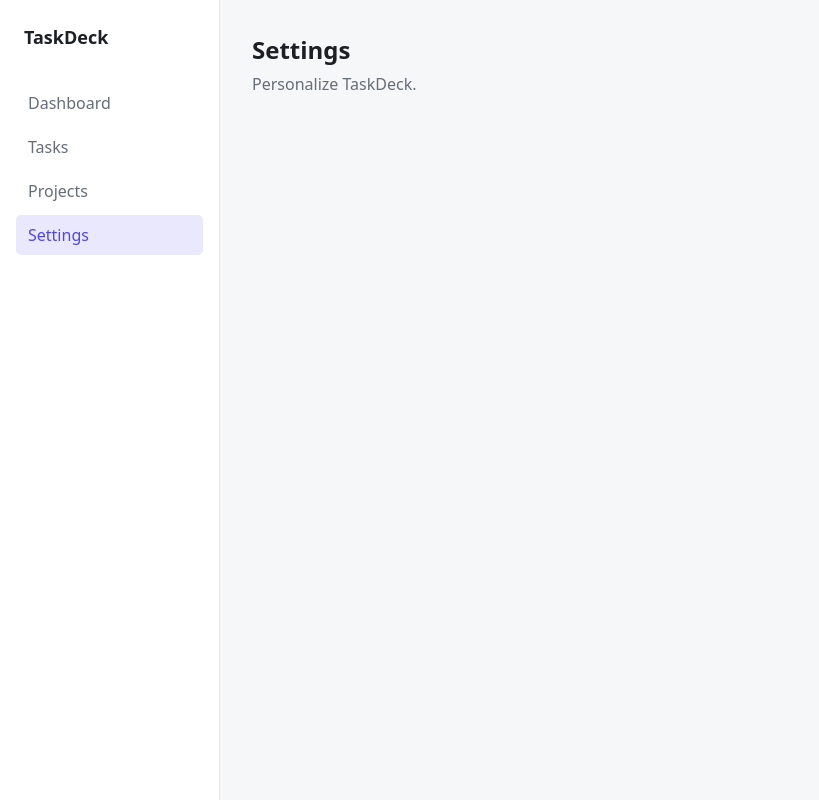
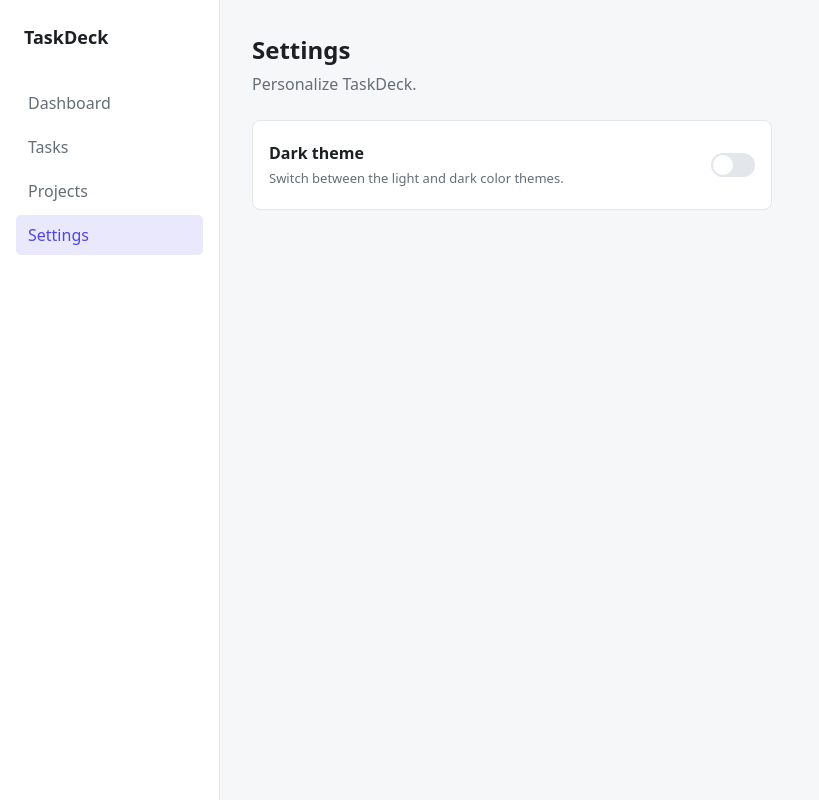
Before and after one commit to smithernest2026/taskdeck, a React (Vite) app: page /settings in a window 1280 px wide. Shown: the whole page, without its empty margins (0-819 px from the left). Built offline with nearby package versions, Linux system fonts and the light colour scheme.

Commit message:
feat: add dark theme toggle and Settings page
Add a ThemeProvider that persists the theme and reflects it on the
document root, and a Settings page with an accessible switch (role=switch,
aria-checked) to toggle dark mode.

```diff
--- a/src/App.tsx
+++ b/src/App.tsx
@@ -1,5 +1,6 @@
 import { BrowserRouter, Route, Routes } from 'react-router-dom';
 import { StoreProvider } from './store/StoreContext';
+import { ThemeProvider } from './hooks/ThemeContext';
 import Layout from './components/Layout';
 import DashboardPage from './pages/DashboardPage';
 import TasksPage from './pages/TasksPage';
@@ -9,6 +10,7 @@ import SettingsPage from './pages/SettingsPage';
 export default function App() {
   return (
     <StoreProvider>
+      <ThemeProvider>
         <BrowserRouter>
           <Routes>
             <Route element={<Layout />}>
@@ -19,6 +21,7 @@ export default function App() {
             </Route>
           </Routes>
         </BrowserRouter>
+      </ThemeProvider>
     </StoreProvider>
   );
 }
--- /dev/null
+++ b/src/hooks/ThemeContext.tsx
@@ -0,0 +1,24 @@
+import { createContext, useContext, type ReactNode } from 'react';
+import { useTheme, type Theme } from './useTheme';
+
+interface ThemeContextValue {
+  theme: Theme;
+  toggleTheme: () => void;
+}
+
+const ThemeContext = createContext<ThemeContextValue | null>(null);
+
+export function ThemeProvider({ children }: { children: ReactNode }) {
+  const value = useTheme();
+  return (
+    <ThemeContext.Provider value={value}>{children}</ThemeContext.Provider>
+  );
+}
+
+export function useThemeContext(): ThemeContextValue {
+  const value = useContext(ThemeContext);
+  if (!value) {
+    throw new Error('useThemeContext must be used within a ThemeProvider');
+  }
+  return value;
+}
--- /dev/null
+++ b/src/hooks/useTheme.ts
@@ -0,0 +1,32 @@
+import { useCallback, useEffect, useState } from 'react';
+import { loadState, saveState } from '../lib/storage';
+
+export type Theme = 'light' | 'dark';
+
+const STORAGE_KEY = 'taskdeck.theme';
+
+interface ThemeControls {
+  theme: Theme;
+  toggleTheme: () => void;
+}
+
+/**
+ * Manage the active color theme, persisting the choice and reflecting it on
+ * the document root via the data-theme attribute the CSS variables key off.
+ */
+export function useTheme(): ThemeControls {
+  const [theme, setTheme] = useState<Theme>(() =>
+    loadState<Theme>(STORAGE_KEY, 'light')
+  );
+
+  useEffect(() => {
+    document.documentElement.setAttribute('data-theme', theme);
+    saveState(STORAGE_KEY, theme);
+  }, [theme]);
+
+  const toggleTheme = useCallback(() => {
+    setTheme((current) => (current === 'light' ? 'dark' : 'light'));
+  }, []);
+
+  return { theme, toggleTheme };
+}
--- /dev/null
+++ b/src/pages/SettingsPage.css
@@ -0,0 +1,56 @@
+.settings__panel {
+  background: var(--color-surface);
+  border: 1px solid var(--color-border);
+  border-radius: var(--radius);
+  padding: var(--space-2) var(--space-4);
+  max-width: 520px;
+}
+
+.settings__row {
+  display: flex;
+  align-items: center;
+  justify-content: space-between;
+  gap: var(--space-4);
+  padding: var(--space-3) 0;
+}
+
+.settings__label {
+  margin: 0;
+  font-weight: 600;
+}
+
+.settings__hint {
+  margin: var(--space-1) 0 0;
+  font-size: 13px;
+  color: var(--color-text-muted);
+}
+
+.settings__switch {
+  position: relative;
+  width: 44px;
+  height: 24px;
+  border-radius: 999px;
+  border: none;
+  background: var(--color-border);
+  transition: background 0.15s ease;
+  flex-shrink: 0;
+}
+
+.settings__switch[aria-checked='true'] {
+  background: var(--color-primary);
+}
+
+.settings__switch-thumb {
+  position: absolute;
+  top: 2px;
+  left: 2px;
+  width: 20px;
+  height: 20px;
+  border-radius: 999px;
+  background: #fff;
+  transition: transform 0.15s ease;
+}
+
+.settings__switch[aria-checked='true'] .settings__switch-thumb {
+  transform: translateX(20px);
+}
--- a/src/pages/SettingsPage.tsx
+++ b/src/pages/SettingsPage.tsx
@@ -1,9 +1,34 @@
 import Header from '../components/Header';
+import { useThemeContext } from '../hooks/ThemeContext';
+import './SettingsPage.css';
 
 export default function SettingsPage() {
+  const { theme, toggleTheme } = useThemeContext();
+  const isDark = theme === 'dark';
+
   return (
     <>
       <Header title="Settings" description="Personalize TaskDeck." />
+      <div className="settings__panel">
+        <div className="settings__row">
+          <div>
+            <p className="settings__label">Dark theme</p>
+            <p className="settings__hint">
+              Switch between the light and dark color themes.
+            </p>
+          </div>
+          <button
+            type="button"
+            className="settings__switch"
+            role="switch"
+            aria-checked={isDark}
+            aria-label="Dark theme"
+            onClick={toggleTheme}
+          >
+            <span className="settings__switch-thumb" />
+          </button>
+        </div>
+      </div>
     </>
   );
 }
```
Lines whose indentation alone changed are shown as unchanged.
